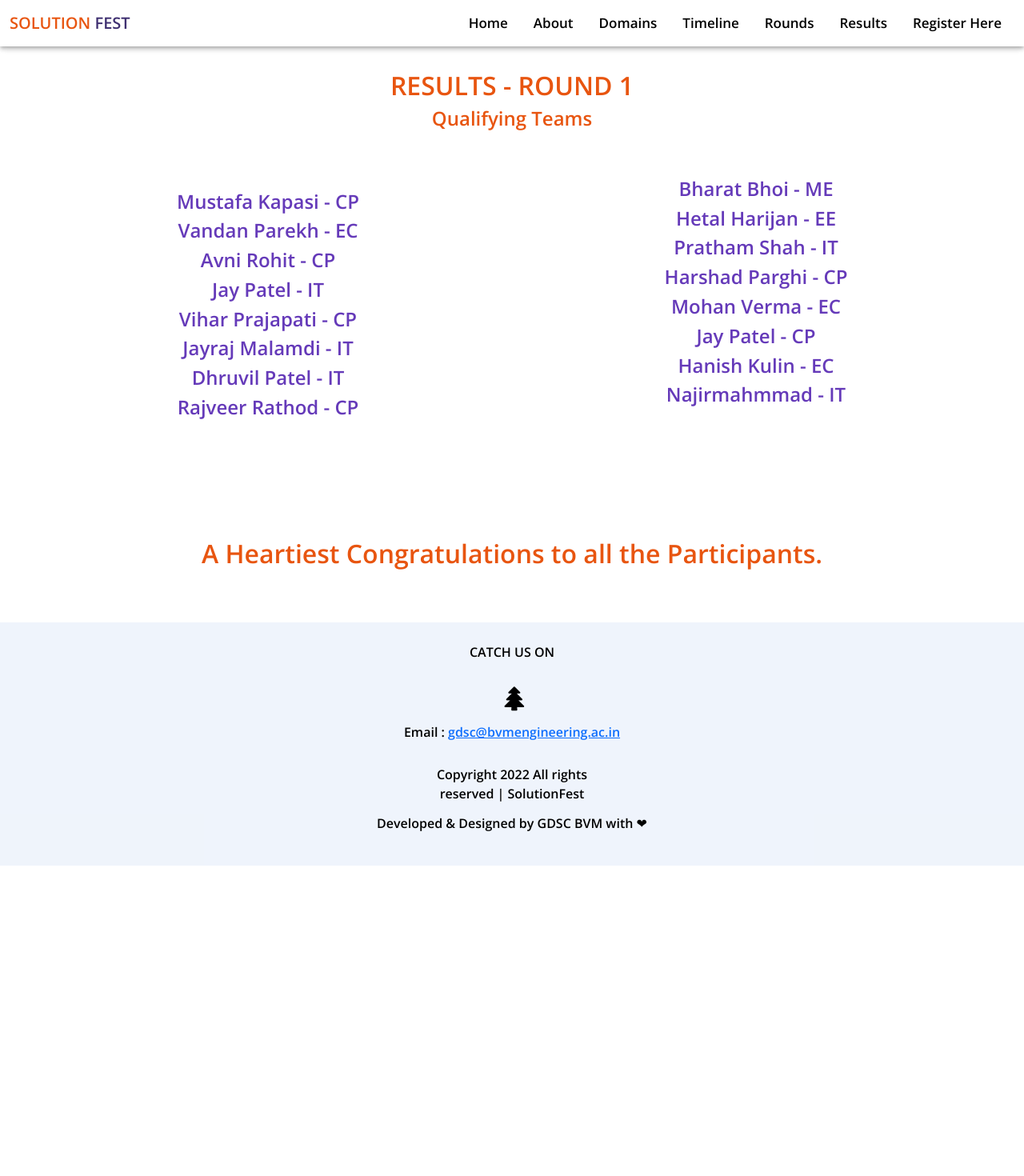
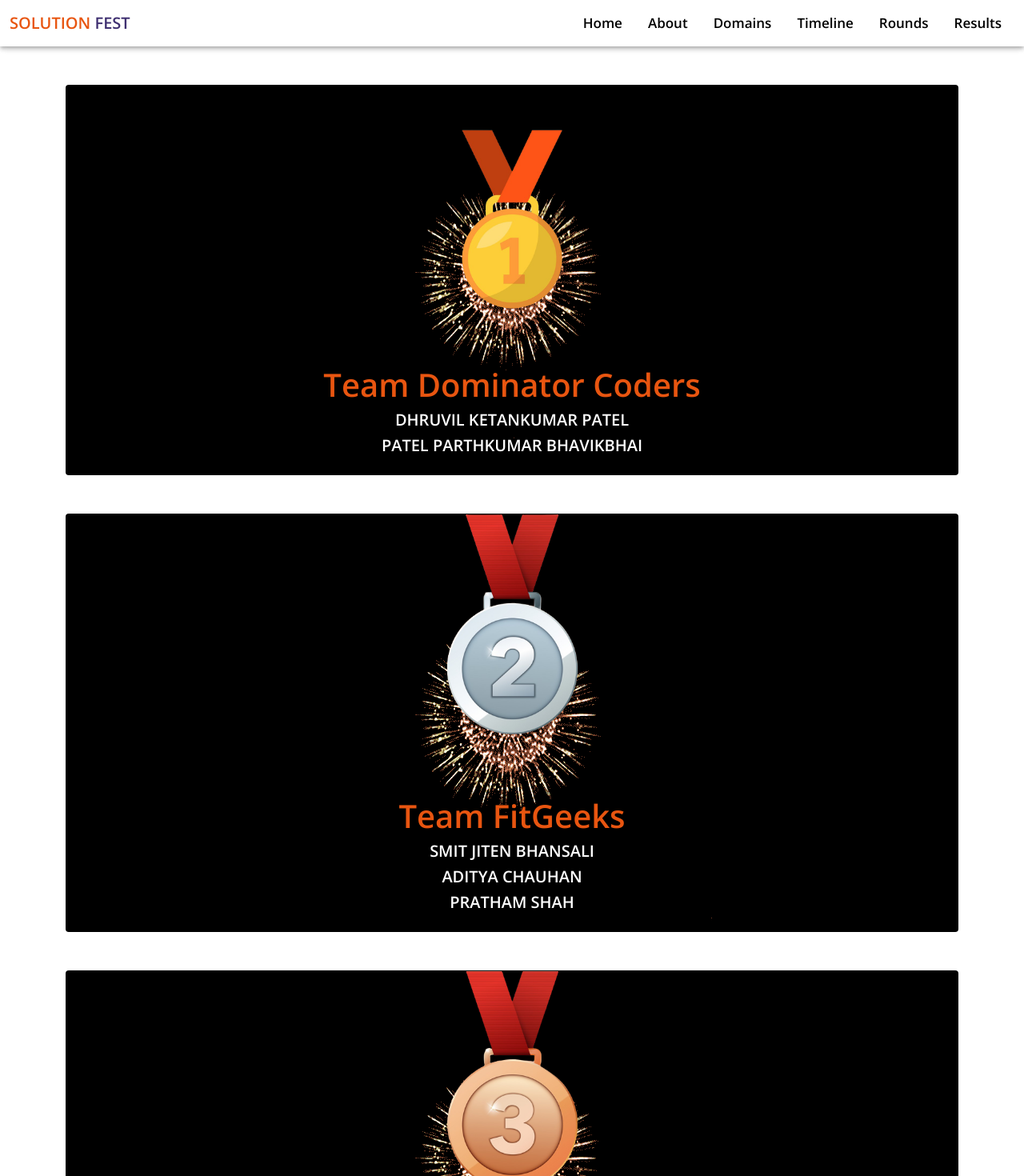
Before and after one commit to Vatsal-Dhupelia/Hackathon-Website-SolutionFest, a React (Create React App) app in the folder frontend/: page /results in a window 1280 px wide. Shown: the top 1470 px of the page at 80% size. Before the commit the page ends 1082 px from the top, so only its background shows below. Built offline with nearby package versions, Linux system fonts and the light colour scheme.

Commit message:
final results uploaded

```diff
--- a/frontend/src/component/Header/Navbar.jsx
+++ b/frontend/src/component/Header/Navbar.jsx
@@ -52,7 +52,6 @@ const Navbar = () => {
                 <Link className={`nav-link px-3`} to="/results">
                   Results
                 </Link>
-                <a className={`nav-link px-3`} href="https://docs.google.com/forms/d/e/1FAIpQLScFt_GCJP2yvOOh8R2hZZ7hpE7Pf4INLp_RUihLK1IowL_ZBQ/viewform?embedded=true" target="_blank">Register Here</a>
               </div>
             </div>
           </div>
--- a/frontend/src/component/results/Results.js
+++ b/frontend/src/component/results/Results.js
@@ -1,73 +1,38 @@
 import React from 'react'
+import fireworks from '../../images/Fireworks.gif'
+import winner from '../../images/vector51.png'
+import runnerup1 from '../../images/vector52.png'
+import runnerup2 from '../../images/vector53.png'
 
 const Results = () => {
   return (
-    <>
-      <div className="about-head">
-        <h2> RESULTS - ROUND 1</h2>
-        <h4>Qualifying Teams</h4>
-      </div>
-      <div className="abt-container">
-        <div className="content1">
-          <div className="about-head" style={{ color: "#653ab9" }}>
-            <h4 style={{ textAlign: "center" }}>
-              Mustafa Kapasi - CP
-            </h4>
-            <h4 style={{ textAlign: "center" }}>
-              Vandan Parekh - EC
-            </h4>
-            <h4 style={{ textAlign: "center" }}>
-              Avni Rohit - CP
-            </h4>
-            <h4 style={{ textAlign: "center" }}>
-              Jay Patel - IT
-            </h4>
-            <h4 style={{ textAlign: "center" }}>
-              Vihar Prajapati - CP
-            </h4>
-            <h4 style={{ textAlign: "center" }}>
-              Jayraj Malamdi - IT
-            </h4>
-            <h4 style={{ textAlign: "center" }}>
-              Dhruvil Patel - IT
-            </h4>
-            <h4 style={{ textAlign: "center" }}>
-              Rajveer Rathod - CP
-            </h4>
-
-          </div>
-        </div>
-        <div className="abt-img1" style={{ flexDirection: "column", textAlign: "justify", color: "#653ab9" }}>
-          <h4 style={{ textAlign: "center" }}>
-            Bharat Bhoi - ME
-          </h4>
-          <h4 style={{ textAlign: "center" }}>
-            Hetal Harijan - EE
-          </h4>
-          <h4 style={{ textAlign: "center" }}>
-            Pratham Shah - IT
-          </h4>
-          <h4 style={{ textAlign: "center" }}>
-            Harshad Parghi - CP
-          </h4>
-          <h4 style={{ textAlign: "center" }}>
-            Mohan Verma - EC
-          </h4>
-          <h4 style={{ textAlign: "center" }}>
-            Jay Patel - CP
-          </h4>
-          <h4 style={{ textAlign: "center" }}>
-            Hanish Kulin - EC
-          </h4>
-          <h4 style={{ textAlign: "center" }}>
-            Najirmahmmad - IT
-          </h4>
+    <div className='container'>
+      <div class="card mb-3 text-center my-5" style={{ backgroundImage: "url(" + fireworks + ")", backgroundRepeat: 'no-repeat', backgroundPosition: 'center', backgroundColor: 'black' }}>
+        <img src={winner} class="card-img-top" alt="winner" style={{ width: '30%', margin: 'auto' }} />
+        <div class="card-body">
+          <h1 class="card-title" style={{ color: 'rgb(232,85,16)' }}>Team Dominator Coders</h1>
+          <h5 class="card-text my-2" style={{ color: 'white' }}>DHRUVIL KETANKUMAR PATEL</h5>
+          <h5 className='card-text my-2' style={{ color: 'white' }}>PATEL PARTHKUMAR BHAVIKBHAI</h5>
         </div>
       </div>
-      <div className="about-head" style={{paddingBottom: "80px"}}>
-          <h2 style={{padding: "5px"}}>A Heartiest Congratulations to all the Participants.</h2>
+      <div class="card mb-3 text-center my-5" style={{ backgroundImage: "url(" + fireworks + ")", backgroundRepeat: 'no-repeat', backgroundPosition: 'center', backgroundColor: 'black' }}>
+        <img src={runnerup1} class="card-img-top" alt="winner" style={{ width: '30%', margin: 'auto' }} />
+        <div class="card-body">
+          <h1 class="card-title" style={{ color: 'rgb(232,85,16)' }}>Team FitGeeks</h1>
+          <h5 class="card-text my-2" style={{ color: 'white' }}>SMIT JITEN BHANSALI</h5>
+          <h5 className='card-text my-2' style={{ color: 'white' }}>ADITYA CHAUHAN</h5>
+          <h5 className='card-text my-2' style={{ color: 'white' }}>PRATHAM SHAH</h5>
         </div>
-    </>
+      </div>
+      <div class="card mb-3 text-center my-5" style={{ backgroundImage: "url(" + fireworks + ")", backgroundRepeat: 'no-repeat', backgroundPosition: 'center', backgroundColor: 'black' }}>
+        <img src={runnerup2} class="card-img-top" alt="winner" style={{ width: '30%', margin: 'auto' }} />
+        <div class="card-body">
+          <h1 class="card-title" style={{ color: 'rgb(232,85,16)' }}>Team Believer</h1>
+          <h5 class="card-text my-2" style={{ color: 'white' }}>AKSHIT TRIVEDI</h5>
+          <h5 className='card-text my-2' style={{ color: 'white' }}>JAY PATEL</h5>
+        </div>
+      </div>
+    </div>
   );
 }
 
```
Also changed, not shown: frontend/src/images/Fireworks.gif (added), 1 other file (tests, documents, lock files or other folders).
